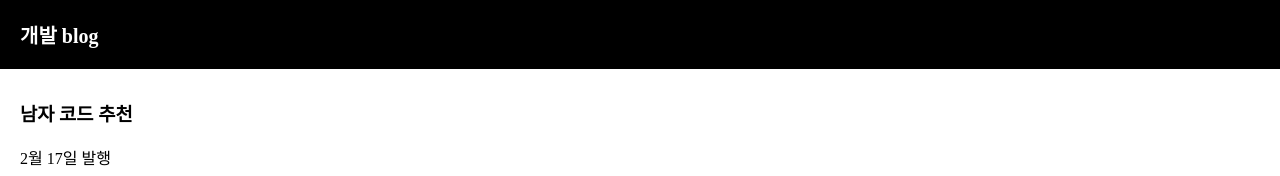
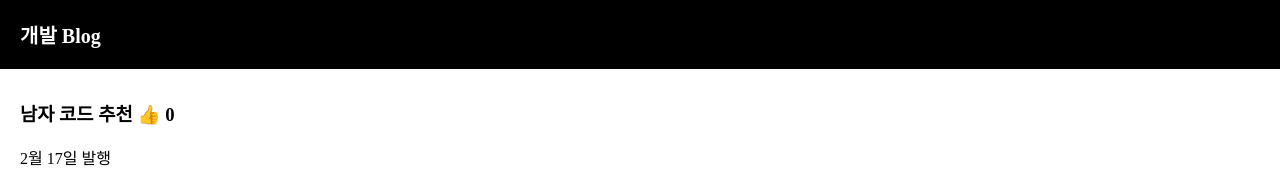
Before and after one commit to teddyhong182/blog-react-sample, a React (Create React App) app: page / in a window 1280 px wide. Shown: the top 176 px of the page. Built offline with nearby package versions, Linux system fonts and the light colour scheme.

Commit message:
react 기초 4강 : 이벤트 리스너 (핸들러) 장착

```diff
--- a/src/App.js
+++ b/src/App.js
@@ -1,3 +1,4 @@
+/* eslint-disable */
 import {useState} from "react";
 import logo from './logo.svg';
 import './App.css';
@@ -6,6 +7,7 @@ function App() {
 
   let [글제목, 글제목변경] = useState(['남자 코드 추천', '강남 우동 맛집', '선릉 국밥 맛집']);
 
+  let [따봉, 따봉변경] = useState(0);
   let posts = '강남 고기 맛집';
 
   function 함수() {
@@ -17,10 +19,10 @@ function App() {
   return (
     <div className="App">
       <div className="black-nav">
-        <div>개발 blog</div>
+        <div>개발 Blog</div>
       </div>
       <div className='list'>
-        <h3>{글제목[0]}</h3>
+        <h3>{글제목[0]} <span onClick={() => {따봉변경(따봉 + 1)}}>👍</span> {따봉} </h3>
         <p>2월 17일 발행</p>
         <hr/>
       </div>
```
